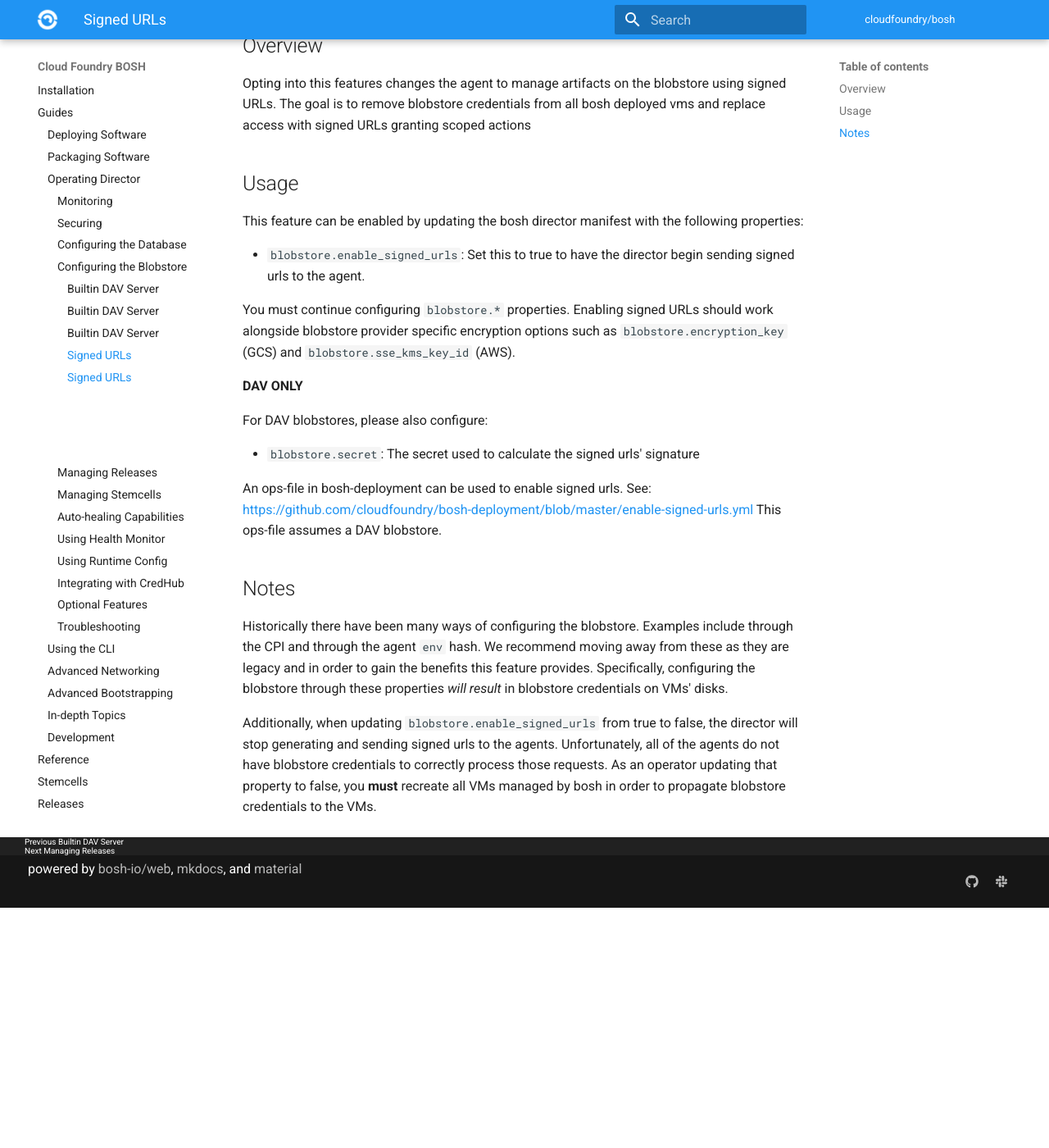
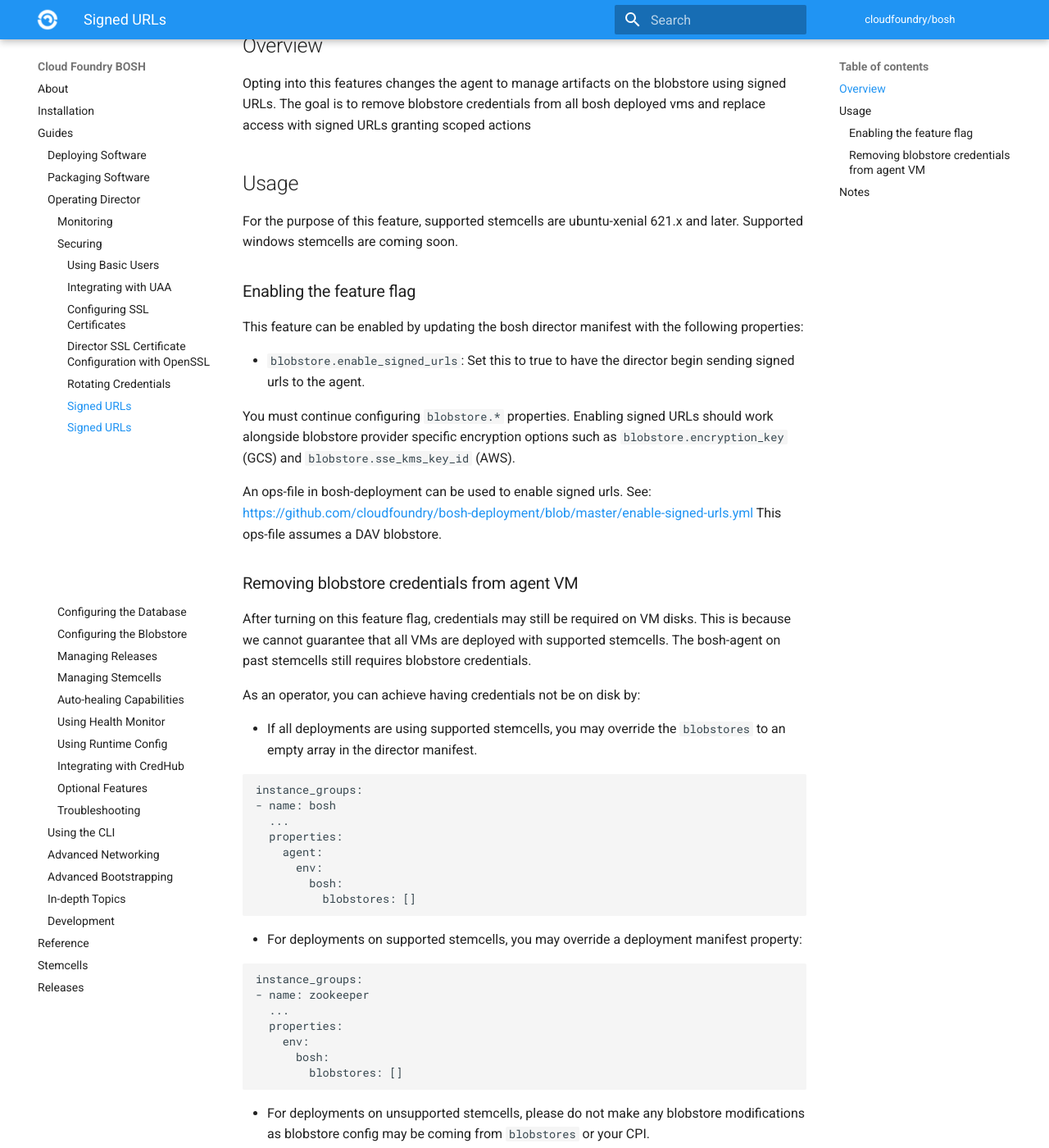
Before and after one commit to cloudfoundry/docs-bosh, an MkDocs documentation site: the page built from content/director-blobstore-signed-urls.md, in a window 1280 px wide and 1400 px high, scrolled down 334 px. Shown: the whole window at 82% size. Built offline with MkDocs 1.6.1 and Material for MkDocs 9.7.7, drawn with Linux system fonts in a browser that asks for light colours; old or Windows-style settings are respelled for this version of MkDocs; before the commit the page ends 1441 px from its top, so only the background shows below that; some of the changed text lies outside the part shown.

Commit message:
Clarify how to remove credentials on agent VMs
[#169691673](https://www.pivotaltracker.com/story/show/169691673)

````diff
--- a/content/director-blobstore-signed-urls.md
+++ b/content/director-blobstore-signed-urls.md
@@ -9,6 +9,11 @@ deployed vms and replace access with signed URLs granting scoped actions
 
 ## Usage
 
+For the purpose of this feature, supported stemcells are ubuntu-xenial 621.x and
+later. Supported windows stemcells are coming soon.
+
+### Enabling the feature flag
+
 This feature can be enabled by updating the bosh director manifest with the
 following properties:
 
@@ -19,22 +24,55 @@ You must continue configuring `blobstore.*` properties. Enabling signed URLs
 should work alongside blobstore provider specific encryption options such as
 `blobstore.encryption_key` (GCS) and `blobstore.sse_kms_key_id` (AWS).
 
+An ops-file in bosh-deployment can be used to enable signed urls. See: https://github.com/cloudfoundry/bosh-deployment/blob/master/enable-signed-urls.yml
+This ops-file assumes a DAV blobstore.
+
+### Removing blobstore credentials from agent VM
+
+After turning on this feature flag, credentials may still be required on VM
+disks. This is because we cannot guarantee that all VMs are deployed with
+supported stemcells. The bosh-agent on past stemcells still requires blobstore
+credentials.
+
+As an operator, you can achieve having credentials not be on disk by:
+
+* If all deployments are using supported stemcells, you may override
+  the `blobstores` to an empty array in the director manifest.
+
+  ```
+  instance_groups:
+  - name: bosh
+    ...
+    properties:
+      agent:
+        env:
+          bosh:
+            blobstores: []
+  ```
+
+* For deployments on supported stemcells, you may override a deployment manifest
+  property:
+
+  ```
+  instance_groups:
+  - name: zookeeper
+    ...
+    properties:
+      env:
+        bosh:
+          blobstores: []
+  ```
+
+* For deployments on unsupported stemcells, please do not make any blobstore
+  modifications as blobstore config may be coming from `blobstores` or your CPI.
+
 **DAV ONLY**
 
 For DAV blobstores, please also configure:
 
 * `blobstore.secret`: The secret used to calculate the signed urls' signature
 
-An ops-file in bosh-deployment can be used to enable signed urls. See: https://github.com/cloudfoundry/bosh-deployment/blob/master/enable-signed-urls.yml
-This ops-file assumes a DAV blobstore.
-
 ## Notes
-
-Historically there have been many ways of configuring the blobstore. Examples
-include through the CPI and through the agent `env` hash. We recommend moving
-away from these as they are legacy and in order to gain the benefits this
-feature provides. Specifically, configuring the blobstore through these
-properties _will result_ in blobstore credentials on VMs' disks.
 
 Additionally, when updating `blobstore.enable_signed_urls` from true to false,
 the director will stop generating and sending signed urls to the agents.
--- a/mkdocs.yml
+++ b/mkdocs.yml
@@ -105,6 +105,7 @@ pages:
           - SSL Rotation: mbus-ssl-rotation.md
         - CredHub:
           - Encryption Password Rotation: credhub-encryption-password-rotation.md
+      - Signed URLs: director-blobstore-signed-urls.md
     - Configuring the Database:
       - Builtin PostgreSQL: director-configure-db.md
       - External MySQL: director-configure-db.md
@@ -112,7 +113,6 @@ pages:
       - Builtin DAV Server: director-configure-blobstore.md
       - Amazon S3: director-configure-blobstore.md
       - Google Cloud Storage: director-configure-blobstore.md
-      - Signed URLs: director-blobstore-signed-urls.md
     - Managing Releases: managing-releases.md
     - Managing Stemcells: managing-stemcells.md
     - Auto-healing Capabilities: resurrector.md
````
Also changed, not shown: content/director-configure-blobstore.md (+5 -1 lines).
